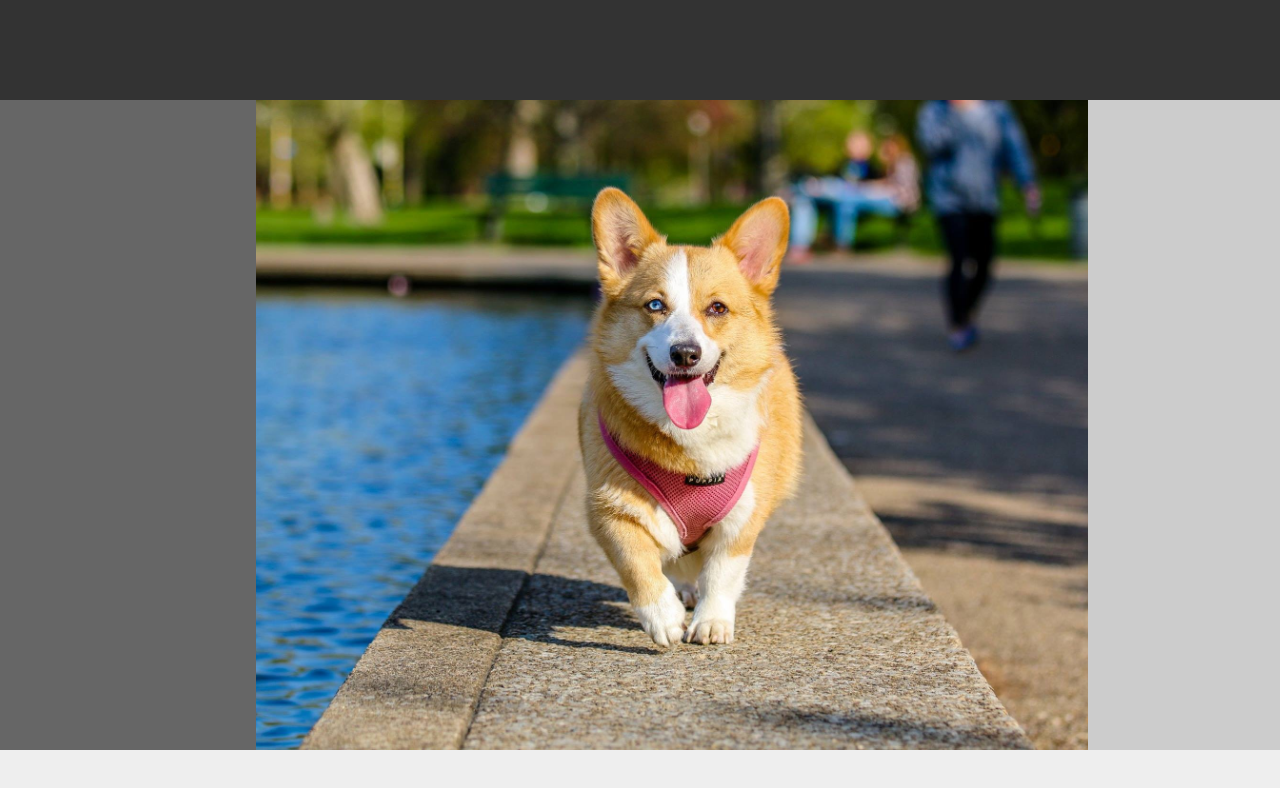
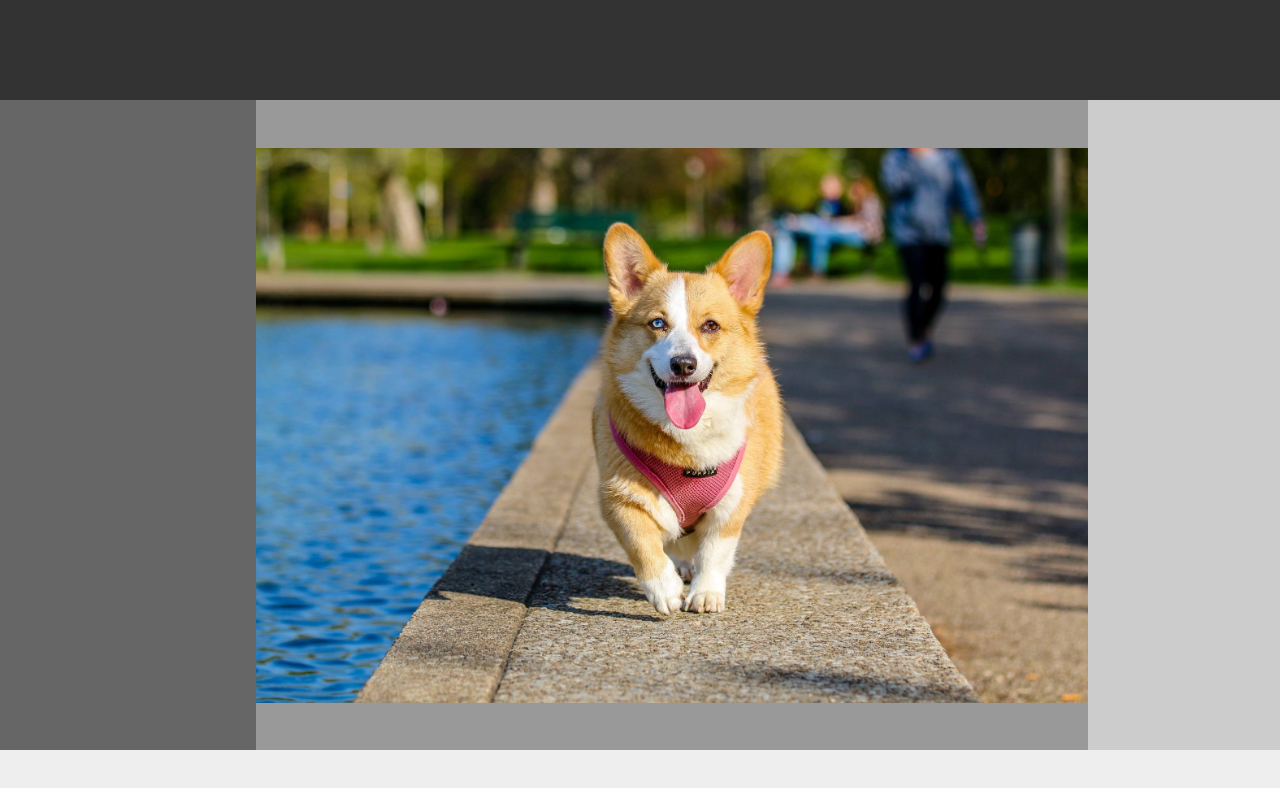
Before and after one commit to radishmouse/responsive-web-demo, a plain HTML site: page index.html in a window 1280 px wide. Drawn offline with nearby package versions, Linux system fonts and the light colour scheme.

Commit message:
shows example of contain

```diff
--- a/stylesheets/styles.css
+++ b/stylesheets/styles.css
@@ -52,9 +52,11 @@ section {
     /* max-height: 300px; */
     background-color: purple;
     overflow-y: auto;
-    background-image: url(../images/photographer-animal-photography-dog-58997.jpg);
-    background-size: cover;
+    background-image: url(../images/dog-small.jpg);
+    background-size: cover; /* scales, but crops */
+    background-size: contain; /* scales, no crop */
     background-position: center;
+    background-repeat: no-repeat;
 }
 
 aside {
@@ -97,6 +99,7 @@ footer {
         background-color: black;
         width: 65%;
         /* max-height: 100%; */
+        background-image: url(../images/photographer-animal-photography-dog-58997.jpg);
     }
     aside {
         background-color: gray;
```
